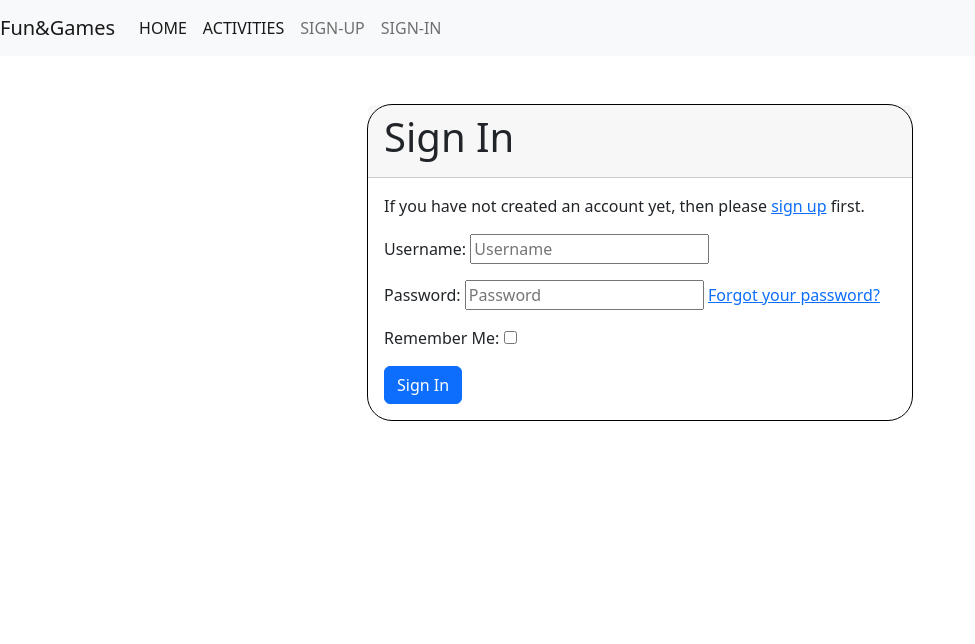
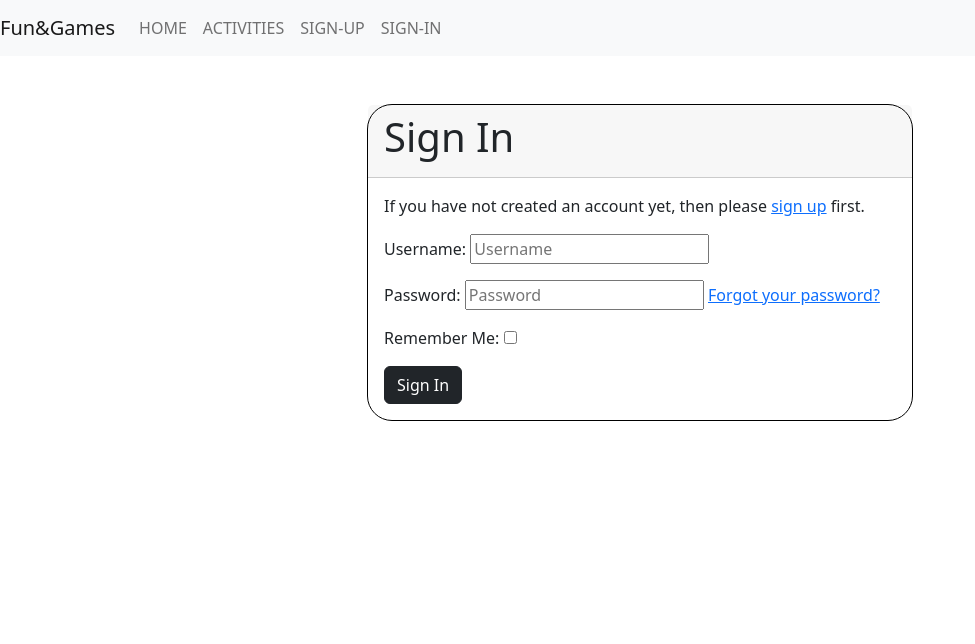
Before and after one commit to AsiaWi/fun_and_games, a Django app: page /accounts/login/ in a window 1280 px wide. Shown: the top 644 px of the page, without its empty margins (0-975 px from the left). Run offline with Django 4.2, Linux system fonts and the light colour scheme; some libraries are stand-ins or nearby versions.

Commit message:
Add different styling to login/logout pages

```diff
--- a/static/css/style.css
+++ b/static/css/style.css
@@ -147,3 +147,8 @@ a.comments-section-link {
      }
 
     }
+
+    .active {
+      color: blue;
+      background-color: #cf5c3f;
+  }
--- a/templates/account/login.html
+++ b/templates/account/login.html
@@ -22,7 +22,7 @@
             {% if redirect_field_value %}
             <input type="hidden" name="{{ redirect_field_name }}" value="{{ redirect_field_value }}" />
             {% endif %}
-            <button class="btn btn-primary" type="submit">{% trans "Sign In" %}</button>
+            <button class="btn btn-dark" type="submit">{% trans "Sign In" %}</button>
           </form>
         </div>
       </div>
--- a/templates/account/signup.html
+++ b/templates/account/signup.html
@@ -21,7 +21,7 @@
             {% if redirect_field_value %}
             <input type="hidden" name="{{ redirect_field_name }}" value="{{ redirect_field_value }}" />
             {% endif %}
-            <button class="btn btn-primary" type="submit">{% trans "Sign Up" %} &raquo;</button>
+            <button class="btn btn-dark" type="submit">{% trans "Sign Up" %} &raquo;</button>
           </form>
         </div>
       </div>
--- a/templates/base.html
+++ b/templates/base.html
@@ -38,6 +38,7 @@
     </main>
     <!-- Footer -->
     {% include 'includes/footer.html' %}
+    <!-- JS code -->
     <script>
         // Code from code institute walkthrough
         setTimeout(function () {
@@ -45,6 +46,7 @@
             let alert = new bootstrap.Alert(messages);
             alert.close();
         }, 3000);
+
     </script>
 </body>
 
--- a/templates/includes/header.html
+++ b/templates/includes/header.html
@@ -9,10 +9,10 @@
         <div class="collapse navbar-collapse" id="navbarNavDropdown">
           <ul class="navbar-nav">
             <li class="nav-item">
-              <a class="nav-link active" aria-current="page" href="{% url 'index' %}">HOME</a>
+              <a class="nav-link" aria-current="page" onclick="addActive(this)" id ='home' href="{% url 'index' %}">HOME</a>
             </li>
             <li class="nav-item">
-              <a class="nav-link active" aria-current="page" href="{% url 'activities' %}">ACTIVITIES</a>
+              <a class="nav-link" aria-current="page" onclick="addActive(this)" id='activities' href="{% url 'activities' %}">ACTIVITIES</a>
             </li>
             {% if user.is_authenticated %}
             <li class="nav-item dropdown">
```
